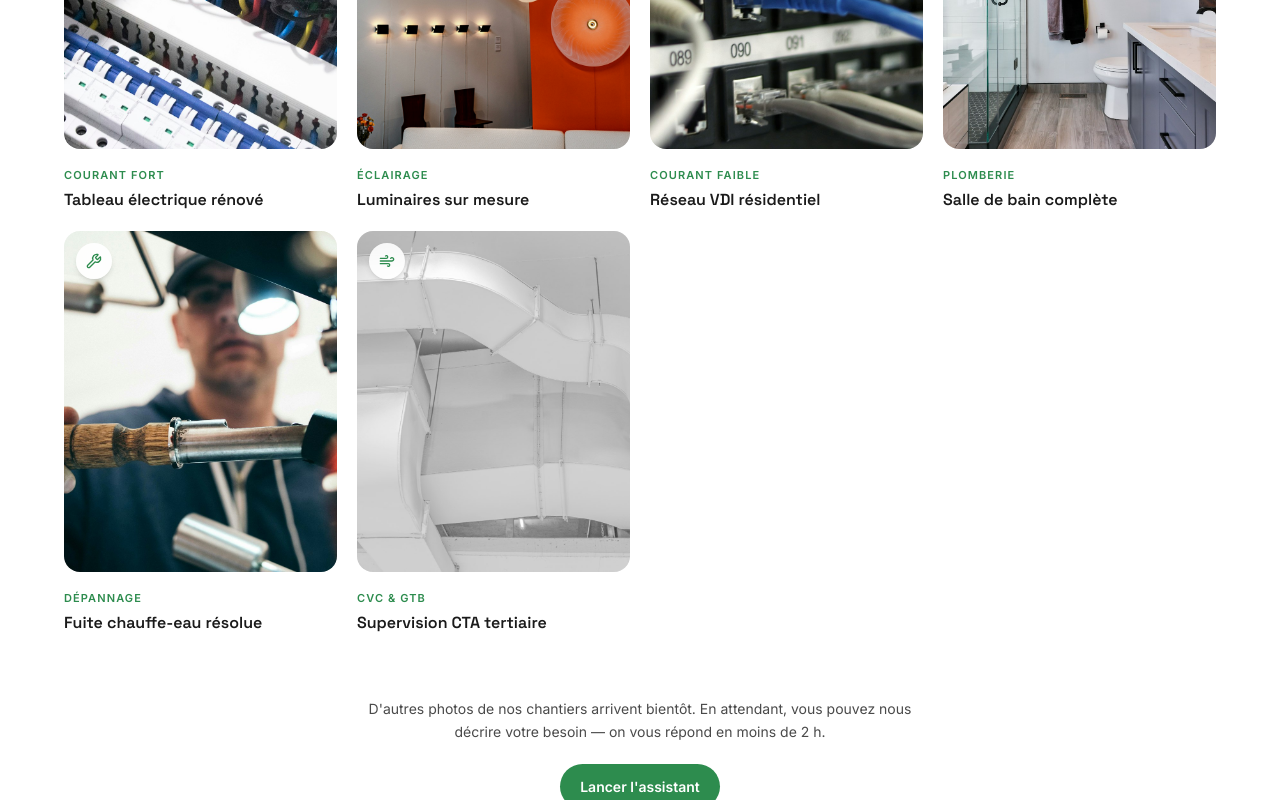
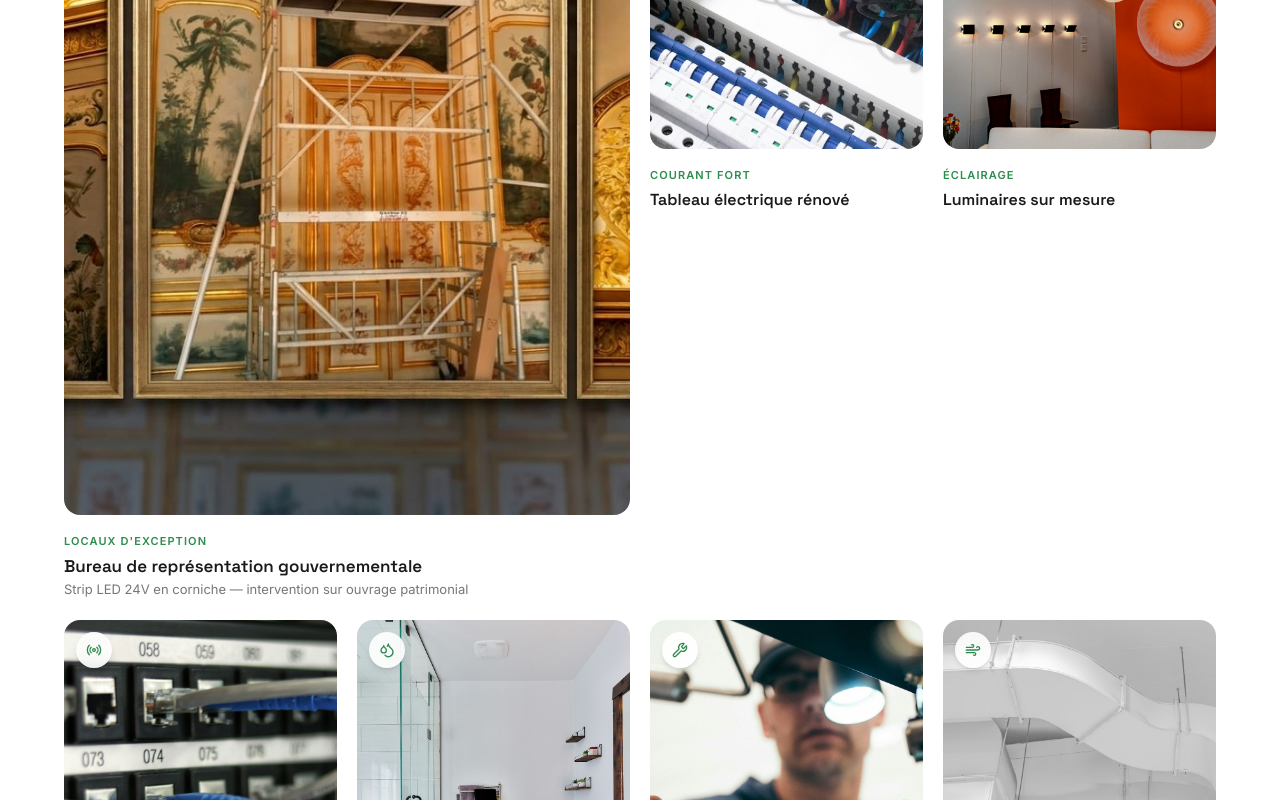
Before and after one commit to PHT001/emajor-site, a Next.js app: page /galerie in a window 1280 px wide. Shown: the part 1455-2255 px from the top of the page. Built offline with nearby package versions, Linux system fonts and the light colour scheme.

Commit message:
feat(galerie): add 'Locaux d'exception' — Bureau de représentation gouvernementale

```diff
--- a/app/galerie/page.tsx
+++ b/app/galerie/page.tsx
@@ -52,6 +52,13 @@ const photos: Photo[] = [
     title: "Copropriété — Paris",
     location:
       "Dispositifs différentiels pour protection des circuits et des personnes",
+  },
+  {
+    src: "/galerie/locaux-exception.jpg",
+    alt: "Intervention sur plafonds peints et dorures dans hôtel particulier — restauration de luminaires patrimoniaux",
+    category: "Locaux d'exception",
+    title: "Bureau de représentation gouvernementale",
+    location: "Strip LED 24V en corniche — intervention sur ouvrage patrimonial",
   },
 ];
 
```
Also changed, not shown: public/galerie/locaux-exception.jpg (added).
